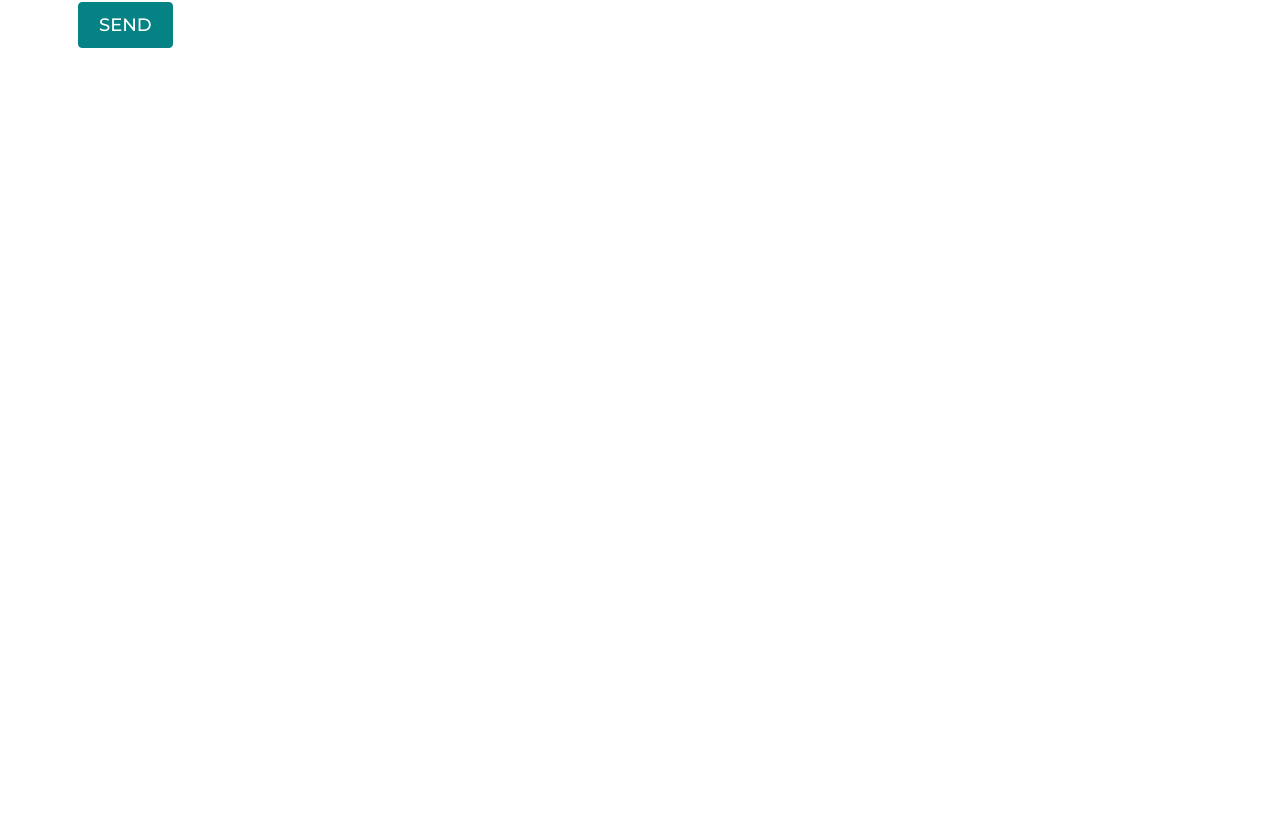
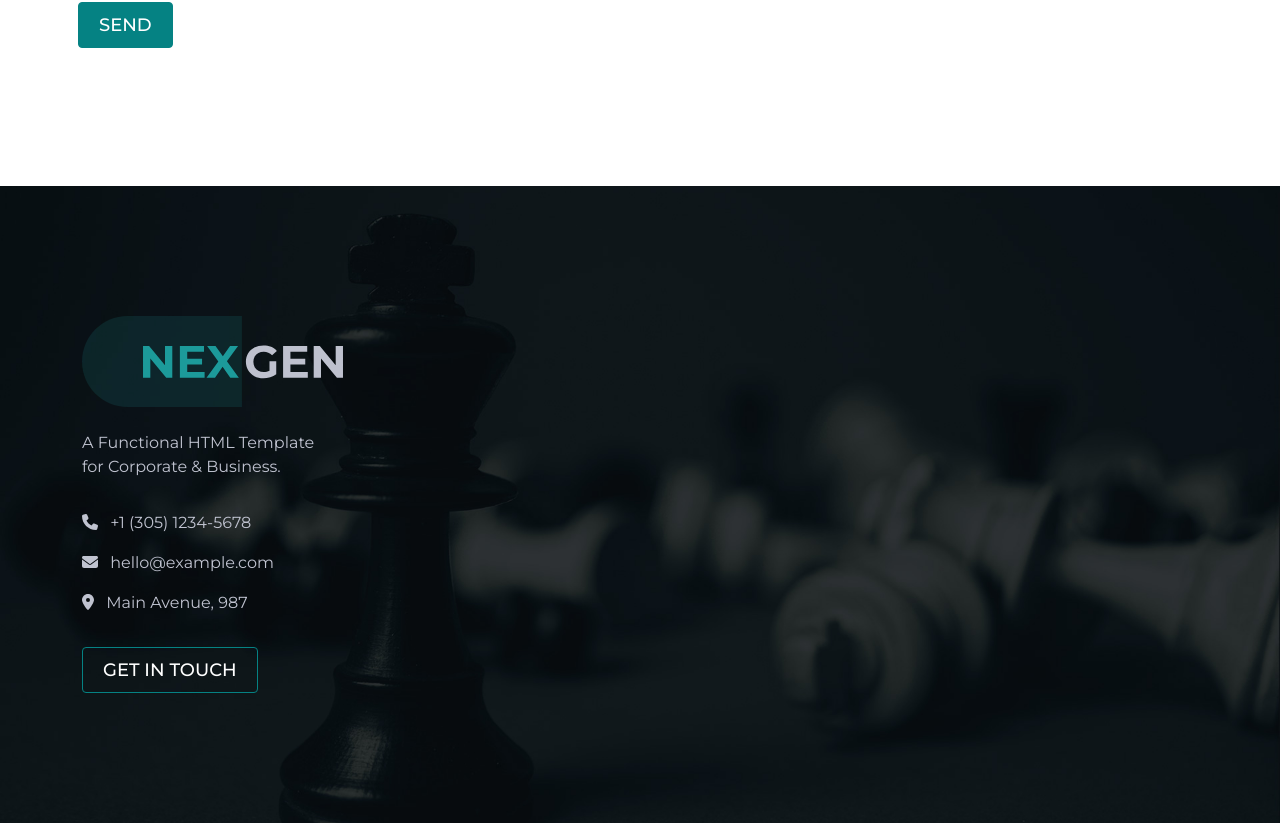
Before and after one commit to peterpozo/proj-html-vuejs, a Vue app: page / in a window 1280 px wide. Shown: the part 5337-6160 px from the top of the page. Before the commit the page ends 5523 px from the top, so only its background shows below. Built offline with nearby package versions, Linux system fonts and the light colour scheme.

Commit message:
right side footer

```diff
--- a/src/components/FooterPage.vue
+++ b/src/components/FooterPage.vue
@@ -1,11 +1,17 @@
 <template>
-  <div></div>
+  <footer>
+    <FooterTop />
+  </footer>
 </template>
 
 <script>
+import FooterTop from "@/components/FooterTop.vue";
 export default {
   name: "FooterPage",
+  components: {
+    FooterTop,
+  },
 };
 </script>
 
-<style></style>
+<style lang="scss"></style>
--- /dev/null
+++ b/src/components/FooterTop.vue
@@ -0,0 +1,105 @@
+<template>
+  <section class="FooterTop footer">
+    <div class="container">
+      <div class="row">
+        <div class="col-12 col-lg-3 footer-left">
+          <!-- Navbar Brand  -->
+          <a href="#!"
+            ><img src="../assets/images/logo.svg" alt="logo-footer"
+          /></a>
+          <p>A Functional HTML Template <br />for Corporate & Business.</p>
+          <ul class="navbar-nav">
+            <li class="nav-item">
+              <a href="#!" class="nav-link"
+                ><font-awesome-icon icon="fa-solid fa-phone" class="icon" /> +1
+                (305) 1234-5678</a
+              >
+            </li>
+            <li class="nav-item">
+              <a href="#!" class="nav-link"
+                ><font-awesome-icon icon="fa-solid fa-envelope" class="icon" />
+                hello@example.com</a
+              >
+            </li>
+            <li class="nav-item">
+              <a href="#!" class="nav-link"
+                ><font-awesome-icon
+                  icon="fa-solid fa-location-dot"
+                  class="icon"
+                />
+                Main Avenue, 987</a
+              >
+            </li>
+            <li class="nav-item mt-4">
+              <button class="button-67" type="button">GET IN TOUCH</button>
+            </li>
+          </ul>
+        </div>
+        <div class="col-12 col-lg-9 p-0 footer-right"></div>
+      </div>
+    </div>
+  </section>
+</template>
+
+<script>
+export default {
+  name: "FooterTop",
+};
+</script>
+
+<style lang="scss" scoped>
+.FooterTop {
+  position: relative;
+  width: 100%;
+  padding: 130px 0;
+  background-size: cover;
+  background-attachment: fixed;
+  background-position: center;
+  color: #c0c3d0;
+
+  .icon {
+    margin-right: 0.5rem;
+  }
+}
+
+.footer {
+  background-image: url(../assets/images/bg-7.jpg);
+}
+
+p {
+  margin: 1.5rem 0;
+  font-size: 1rem;
+  font-weight: 400;
+  line-height: 1.5;
+  color: #c0c3d0;
+}
+
+.button-67 {
+  background-color: transparent;
+  text-transform: uppercase;
+  font-weight: 500;
+  border-radius: 4px;
+  border: 1px solid #058283;
+  box-sizing: border-box;
+  color: #fff;
+  cursor: pointer;
+  display: inherit;
+  font-size: 18px;
+  line-height: 24px;
+  padding: 10px 20px;
+  text-align: center;
+  user-select: none;
+  -webkit-user-select: none;
+  touch-action: manipulation;
+  vertical-align: baseline;
+  transition: all 0.2s cubic-bezier(0.22, 0.61, 0.36, 1);
+  width: fit-content;
+}
+
+.button-67:hover {
+  background-color: #058283;
+  transform: translateY(-2px);
+  width: fit-content;
+  color: #fff;
+}
+</style>
```
